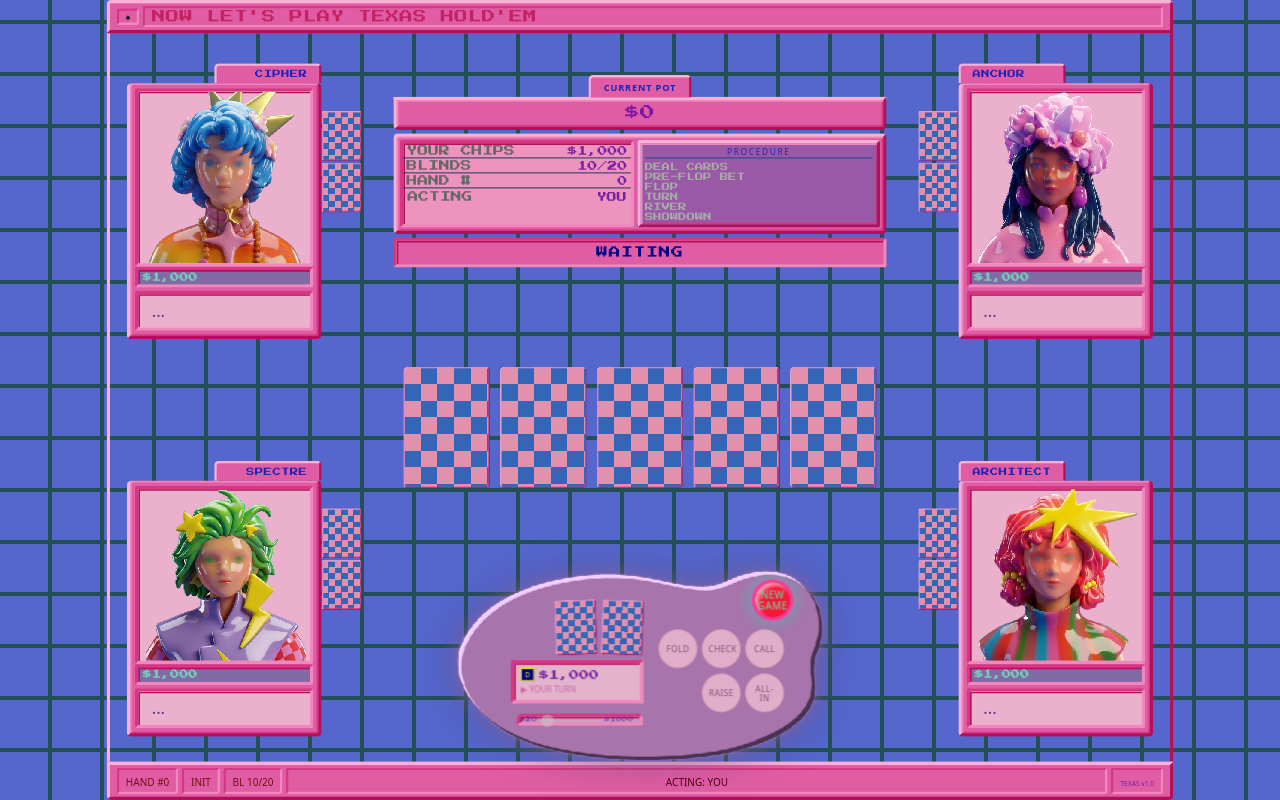
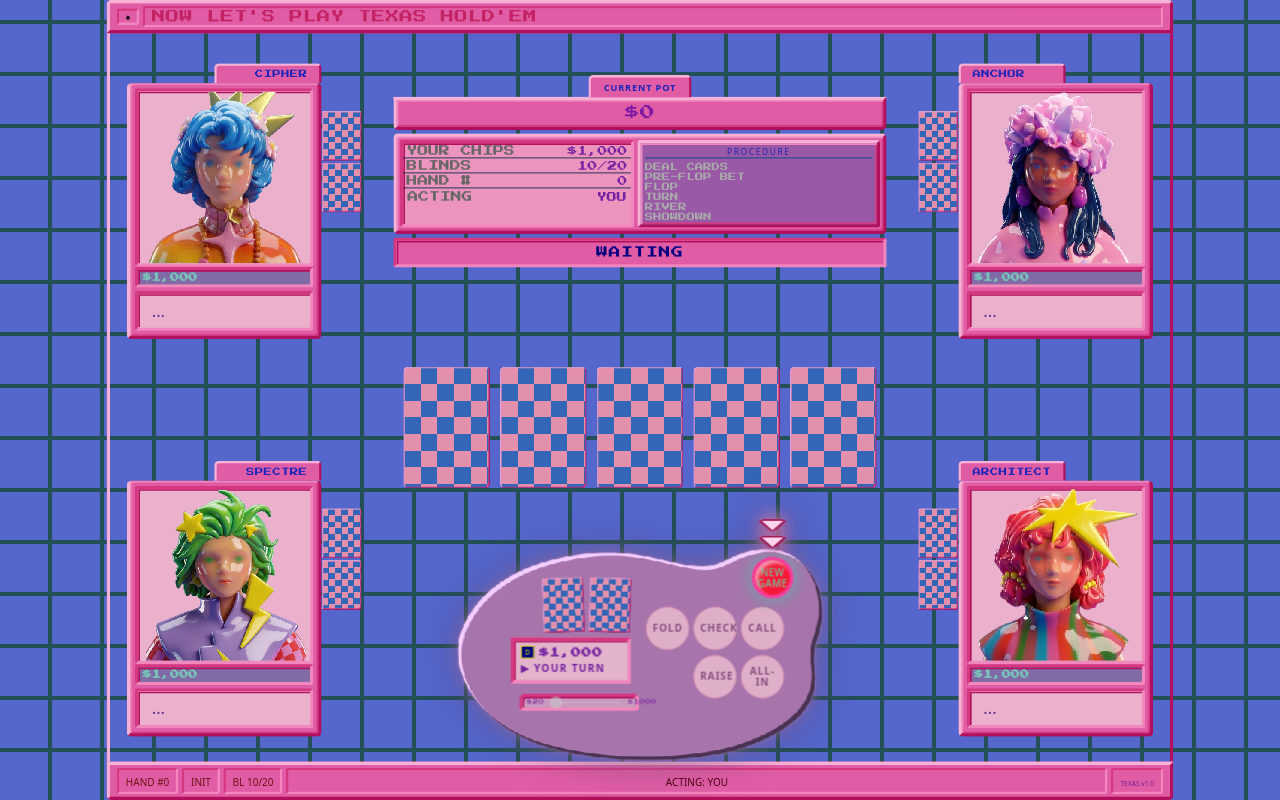
Before and after one commit to yuqing-boop/texas, a React (Vite) app: page / in a window 1280 px wide. Built offline with nearby package versions, Linux system fonts and the light colour scheme; a web font is replaced by a local one.

Commit message:
minor UI tweaks

```diff
--- a/src/App.tsx
+++ b/src/App.tsx
@@ -35,6 +35,7 @@ function App() {
     humanAction,
     latestExpressions,
     restartGame,
+    lastActiveId,
   } = useGameState();
 
   useReadymag(gameState, HUMAN_ID);
@@ -78,6 +79,7 @@ function App() {
           latestExpressions={latestExpressions}
           onAction={humanAction}
           onNewGame={restartGame}
+          lastActiveId={lastActiveId}
         />
       </div>
     </div>
--- a/src/components/GameTable.tsx
+++ b/src/components/GameTable.tsx
@@ -31,6 +31,7 @@ interface GameTableProps {
   latestExpressions: Record<string, ExpressionType>;
   onAction: (action: PlayerAction) => void;
   onNewGame: () => void;
+  lastActiveId: string | null;
 }
 
 function profileFor(id: string) {
@@ -50,6 +51,7 @@ export function GameTable({
   latestExpressions,
   onAction,
   onNewGame,
+  lastActiveId,
 }: GameTableProps) {
   const {
     players,
@@ -124,7 +126,7 @@ export function GameTable({
           key={p.id}
           player={p}
           isHuman={false}
-          isActive={idx === activePlayerIndex}
+          isActive={idx === activePlayerIndex || p.id === lastActiveId}
           isDealer={idx === dealerIndex}
           revealCards={revealAll}
           aiProfile={prof}
--- a/src/components/HumanControlPanel.tsx
+++ b/src/components/HumanControlPanel.tsx
@@ -61,6 +61,10 @@ export function HumanControlPanel({
     setRaiseAmount(sliderLow);
   }, [sliderLow]);
 
+  const showNewGameArrow = promptNewGame;
+  const showTurnPulse =
+    isActive && !player.folded && !player.allIn && !promptNewGame;
+
   return (
     <div
       className={[
@@ -70,6 +74,16 @@ export function HumanControlPanel({
         .filter(Boolean)
         .join(' ')}
     >
+      {showNewGameArrow && (
+        <div className="arcade-hint-arrow arcade-hint-arrow--new-game" aria-hidden>
+          <div className="arcade-hint-arrow__bob">
+            <span className="arcade-hint-arrow__stack arcade-hint-arrow__stack--down arcade-hint-arrow__stack--prominent">
+              <span className="arcade-hint-arrow__glyph">▼</span>
+              <span className="arcade-hint-arrow__glyph">▼</span>
+            </span>
+          </div>
+        </div>
+      )}
       <div
         className={[
           'human-control-panel-oval',
@@ -117,7 +131,7 @@ export function HumanControlPanel({
           className="human-control-stats-box"
           style={{
             width: '100%',
-            maxWidth: 240,
+            maxWidth: 280,
             borderStyle: 'solid',
             borderWidth: 'var(--bevel-outer)',
             borderColor: 'var(--win-dark) var(--win-light) var(--win-light) var(--win-dark)',
@@ -157,38 +171,43 @@ export function HumanControlPanel({
               </span>
             )}
             <span
+              className="stat-note-line"
               style={{
                 fontFamily: 'var(--font-arcade)',
                 fontSize: 12,
-                color: 'rgba(117, 34, 160, 1)',
               }}
             >
               ${player.chips.toLocaleString()}
             </span>
           </div>
           {player.currentBet > 0 && (
-            <div style={{ fontFamily: 'var(--font-arcade)', fontSize: 8, color: 'rgba(102, 102, 102, 1)' }}>
+            <div
+              className="stat-note-line"
+              style={{
+                fontFamily: 'var(--font-arcade)',
+                fontSize: 10,
+              }}
+            >
               BET ${player.currentBet}
             </div>
           )}
           {player.allIn && !player.folded && (
-            <div style={{ fontFamily: 'var(--font-pixel)', fontSize: 8, color: '#FF8800' }}>ALL-IN</div>
+            <div className="stat-note-line" style={{ fontFamily: 'var(--font-pixel)', fontSize: 12 }}>
+              ALL-IN
+            </div>
           )}
           {player.folded && (
             <div style={{ fontFamily: 'var(--font-pixel)', fontSize: 7, color: '#880000' }}>FOLDED</div>
           )}
           {isActive && !player.folded && !player.allIn && (
-            <div
-              className="blink"
-              style={{ fontFamily: 'var(--font-pixel)', fontSize: 10, color: 'rgba(211, 102, 163, 1)' }}
-            >
+            <div className="blink stat-note-line" style={{ fontFamily: 'var(--font-pixel)', fontSize: 12 }}>
               ▶ YOUR TURN
             </div>
           )}
         </div>
 
         <div
-          className={['human-control-slider-arc', 'human-control-slider-arc--embedded', !raiseSliderActive && 'human-control-slider-arc--inactive'].filter(Boolean).join(' ')}
+          className={['human-control-slider-arc', 'human-control-slider-arc--embedded', !raiseSliderActive && 'human-control-slider-arc--inactive', showTurnPulse && raiseSliderActive && 'slider-turn-pulse'].filter(Boolean).join(' ')}
         >
           <span
             className="human-control-slider-arc__label"
@@ -231,14 +250,18 @@ export function HumanControlPanel({
               alignItems: 'flex-start',
               gap: 6,
               padding: '4px 0 8px',
+              width: '100%',
+              maxWidth: 280,
+              boxSizing: 'border-box',
             }}
           >
             <div
+              className="stat-note-line"
               style={{
                 fontFamily: 'var(--font-pixel)',
-                fontSize: 8,
-                color: 'rgba(41, 0, 0, 1)',
+                fontSize: 12,
                 textAlign: 'left',
+                whiteSpace: 'nowrap',
               }}
             >
               BUSTED — NO CHIPS LEFT
@@ -262,7 +285,7 @@ export function HumanControlPanel({
         <div className="human-control-actions-arc" aria-label="Check, fold, call, raise, and all-in">
           <button
             type="button"
-            className={['btn', 'btn-fold', !foldOk && 'human-control-action--unavailable'].filter(Boolean).join(' ')}
+            className={['btn', 'btn-fold', !foldOk && 'human-control-action--unavailable', showTurnPulse && foldOk && 'btn-turn-pulse'].filter(Boolean).join(' ')}
             disabled={!foldOk}
             onClick={() => foldOk && onAction({ type: 'fold' })}
           >
@@ -270,7 +293,7 @@ export function HumanControlPanel({
           </button>
           <button
             type="button"
-            className={['btn', 'btn-check', !checkOk && 'human-control-action--unavailable'].filter(Boolean).join(' ')}
+            className={['btn', 'btn-check', !checkOk && 'human-control-action--unavailable', showTurnPulse && checkOk && 'btn-turn-pulse'].filter(Boolean).join(' ')}
             disabled={!checkOk}
             onClick={() => checkOk && onAction({ type: 'check' })}
             title={checkOk ? 'Check (no bet to call)' : 'Not available: you cannot check now'}
@@ -279,7 +302,7 @@ export function HumanControlPanel({
           </button>
           <button
             type="button"
-            className={['btn', 'btn-call', !callOk && 'human-control-action--unavailable'].filter(Boolean).join(' ')}
+            className={['btn', 'btn-call', !callOk && 'human-control-action--unavailable', showTurnPulse && callOk && 'btn-turn-pulse'].filter(Boolean).join(' ')}
             disabled={!callOk}
             onClick={() => callOk && onAction({ type: 'call' })}
           >
@@ -287,7 +310,7 @@ export function HumanControlPanel({
           </button>
           <button
             type="button"
-            className={['btn', 'btn-raise', !raiseSliderActive && 'human-control-action--unavailable'].filter(Boolean).join(' ')}
+            className={['btn', 'btn-raise', !raiseSliderActive && 'human-control-action--unavailable', showTurnPulse && raiseSliderActive && 'btn-turn-pulse'].filter(Boolean).join(' ')}
             disabled={!raiseSliderActive}
             onClick={() => raiseSliderActive && onAction({ type: 'raise', amount: clampedRaise })}
           >
@@ -295,7 +318,7 @@ export function HumanControlPanel({
           </button>
           <button
             type="button"
-            className={['btn', 'btn-allin', !allinOk && 'human-control-action--unavailable'].filter(Boolean).join(' ')}
+            className={['btn', 'btn-allin', !allinOk && 'human-control-action--unavailable', showTurnPulse && allinOk && 'btn-turn-pulse'].filter(Boolean).join(' ')}
             disabled={!allinOk}
             onClick={() => allinOk && onAction({ type: 'all-in' })}
           >
--- a/src/hooks/useGameState.ts
+++ b/src/hooks/useGameState.ts
@@ -165,6 +165,8 @@ export interface UseGameStateReturn {
   humanAction: (action: PlayerAction) => void;
   latestExpressions: Record<string, ExpressionType>;
   restartGame: () => void;
+  /** ID of the AI that just acted; panel stays highlighted for ~1.5s after their dialogue appears */
+  lastActiveId: string | null;
 }
 
 export function useGameState(): UseGameStateReturn {
@@ -176,6 +178,8 @@ export function useGameState(): UseGameStateReturn {
 
   const [chatMessages, setChatMessages] = useState<ChatMessage[]>([]);
   const [isAIThinking, setIsAIThinking] = useState(false);
+  const [lastActiveId, setLastActiveId] = useState<string | null>(null);
+  const lastActiveTimerRef = useRef<ReturnType<typeof setTimeout> | null>(null);
 
   const handNumberForChatRef = useRef(gameState.handNumber);
   useEffect(() => {
@@ -230,6 +234,10 @@ export function useGameState(): UseGameStateReturn {
         const ctx = buildAIContext(state, activePlayer, profile.personality);
         const action = decideAIAction(ctx);
         pushChat(activePlayer.id, activePlayer.name, profile.personality, action.type);
+        // Keep this player's panel highlighted while their dialogue is visible
+        setLastActiveId(activePlayer.id);
+        if (lastActiveTimerRef.current) clearTimeout(lastActiveTimerRef.current);
+        lastActiveTimerRef.current = setTimeout(() => setLastActiveId(null), 1500);
         gameRef.current.applyAction(action);
       } catch {
         // guard against stale state
@@ -254,6 +262,8 @@ export function useGameState(): UseGameStateReturn {
     gameRef.current.startHand();
     setChatMessages([]);
     setIsAIThinking(false);
+    setLastActiveId(null);
+    if (lastActiveTimerRef.current) clearTimeout(lastActiveTimerRef.current);
     setGameState({ ...gameRef.current.getState() });
   }, []);
 
@@ -326,5 +336,6 @@ export function useGameState(): UseGameStateReturn {
     humanAction,
     latestExpressions,
     restartGame,
+    lastActiveId,
   };
 }
--- a/src/styles/retro.css
+++ b/src/styles/retro.css
@@ -23,6 +23,10 @@
 
   /* Content / text */
   --text-panel:   #1a24bb;
+  /* Small action/status lines (ALL-IN, BET, AI side tab) — same family as human chip readout */
+  --stat-note-text: rgba(117, 34, 160, 1);
+  --stat-note-weight: 800;
+  --stat-note-tracking: 0.14em;
   --text-dim:     #75229c;   /* deemphasized on mauve */
   --text-cyan:    #473bad;
   --text-bright:  #7a1992;
@@ -86,8 +90,12 @@
   --game-center-board-max: 960px; /* community row: up to this, or full column if narrower */
 
   /* HumanControlPanel action arc: circular FOLD / CHECK / CALL / RAISE / ALL-IN */
-  --human-action-arc-cell: 47px; /* was 62px (−15px diameter) */
+  --human-action-arc-cell: 52px;
   --human-action-arc-gap: 4px;
+
+  /* Arcade hint arrows (NEW GAME / your turn) — pixel outline + pink fill */
+  --arcade-hint-pink: #ffc8e8;
+  --arcade-hint-pink-deep: #9d205c;
 }
 
 /* ─── Base Reset ───────────────────────────────────────────────────────────── */
@@ -249,7 +257,8 @@
   flex: 1 1 auto;
   min-width: 0;
   max-width: 100%;
-  width: 260px;
+  /* Wide enough for “BUSTED — NO CHIPS LEFT” + stats/slider on one row */
+  width: 300px;
   margin: 15px 0 15px 30px;
   padding: 0 10px;
   box-sizing: border-box;
@@ -300,7 +309,8 @@
   max-width: 100%;
   box-sizing: border-box;
   pointer-events: auto;
-  height: 100px;
+  min-height: 124px;
+  height: auto;
   margin: 30px -20px;
   padding: 20px 5px 20px 20px;
   overflow: visible;
@@ -358,23 +368,27 @@
   min-width: 0;
 }
 
-/* Raise strip tucked under chip stats — compact track, not full blob width */
+/* Raise strip under chip stats — width matches stats card; track uses remaining flex space */
 .human-control-slider-arc--embedded {
   width: 100%;
-  max-width: 152px;
-  margin-left: 0;
+  max-width: 280px;
+  align-self: stretch;
+  margin-left: 10px;
   margin-right: 0;
   margin-top: 4px;
   margin-bottom: 2px;
+  padding: 3px 5px;
   justify-content: flex-start;
-  align-items: flex-end;
-  gap: 4px;
+  align-items: center;
+  gap: 6px;
   border-bottom-left-radius: var(--panel-radius-sm) !important;
   border-bottom-right-radius: var(--panel-radius-sm) !important;
 }
 
 .human-control-slider-arc--embedded input[type='range'] {
-  max-width: 72px;
+  flex: 1 1 auto;
+  min-width: 88px;
+  max-width: none;
 }
 
 /* Reserved raise strip when raising is N/A: same box, pink/muted, non-interactive */
@@ -1231,6 +1245,93 @@ body {
   opacity: 1;
   filter: none;
 }
+
+/* Floating arcade arrows — parent .human-control-panel-oval-outer is overflow-visible */
+.arcade-hint-arrow {
+  position: absolute;
+  z-index: 5;
+  pointer-events: none;
+}
+.arcade-hint-arrow__bob {
+  will-change: transform;
+}
+.arcade-hint-arrow__stack {
+  display: flex;
+}
+.arcade-hint-arrow__stack--down {
+  flex-direction: column;
+  align-items: center;
+  gap: 0;
+  line-height: 0.55;
+}
+/* NEW GAME: double stack + scales with larger glyphs */
+.arcade-hint-arrow__stack--prominent {
+  line-height: 0.45;
+  filter: drop-shadow(0 3px 6px rgba(157, 32, 92, 0.55));
+}
+.arcade-hint-arrow__glyph {
+  font-family: var(--font-arcade);
+  font-size: 10px;
+  line-height: 1;
+  color: var(--arcade-hint-pink);
+  text-shadow:
+    1px 0 0 var(--arcade-hint-pink-deep),
+    -1px 0 0 var(--arcade-hint-pink-deep),
+    0 1px 0 var(--arcade-hint-pink-deep),
+    0 -1px 0 var(--arcade-hint-pink-deep);
+  image-rendering: pixelated;
+}
+
+@keyframes arcade-hint-bob-down {
+  0%, 100% {
+    transform: translateX(-50%) translateY(0);
+  }
+  50% {
+    transform: translateX(-50%) translateY(7px);
+  }
+}
+
+/* Vertical-only bob — parent handles horizontal centering */
+@keyframes arcade-hint-bob-y {
+  0%, 100% {
+    transform: translateY(0);
+  }
+  50% {
+    transform: translateY(10px);
+  }
+}
+
+/* Above NEW GAME: lobe row is right:0 margin-right:25px width:62px inside the same container,
+   so button center = 100% − 25px − 31px = 56px from right edge */
+.arcade-hint-arrow--new-game {
+  left: calc(100% - 56px);
+  top: -50px;
+  transform: translateX(-50%);
+  width: max-content;
+  height: 0;
+}
+.arcade-hint-arrow--new-game .arcade-hint-arrow__bob {
+  animation: arcade-hint-bob-y 1.05s ease-in-out infinite;
+}
+.arcade-hint-arrow--new-game .arcade-hint-arrow__glyph {
+  display: inline-block;
+  font-size: 20px;
+  color: #ffd6ef;
+  /* stretch each triangle ~2× wider so it reads as a big chunky arcade arrow */
+  transform: scaleX(2.2);
+  transform-origin: center;
+  text-shadow:
+    2px 0 0 var(--arcade-hint-pink-deep),
+    -2px 0 0 var(--arcade-hint-pink-deep),
+    0 2px 0 var(--arcade-hint-pink-deep),
+    0 -2px 0 var(--arcade-hint-pink-deep),
+    1px 1px 0 var(--arcade-hint-pink-deep),
+    -1px -1px 0 var(--arcade-hint-pink-deep),
+    1px -1px 0 var(--arcade-hint-pink-deep),
+    -1px 1px 0 var(--arcade-hint-pink-deep),
+    0 0 14px rgba(255, 182, 220, 1);
+}
+
 .human-control-panel-oval .human-control-panel-lobe-btn.human-control-action--unavailable:disabled,
 .human-control-panel-oval .human-control-panel-lobe-btn.human-control-action--unavailable {
   color: rgba(86, 31, 85, 0.65) !important;
@@ -1261,8 +1362,10 @@ body {
   background-image: none;
   box-shadow: inset 4px 4px 4px 0px rgba(255, 255, 255, 0.3);
   font-family: var(--font-pixel);
-  font-size: 10px;
-  line-height: 1.1;
+  font-size: 12px;
+  font-weight: 800;
+  letter-spacing: 0.1em;
+  line-height: 1.12;
   color: #2a0f00;
   white-space: normal;
   text-align: center;
@@ -1368,6 +1471,55 @@ body {
   background-color: #cc4a3b;
 }
 
+/* Your-turn glow pulse — applied to each available action button when it's the human's turn */
+@keyframes btn-turn-pulse {
+  0%, 100% {
+    background-color: var(--btn-turn-pulse-base);
+    box-shadow: inset 4px 4px 4px 0 rgba(255, 255, 255, 0.3);
+  }
+  50% {
+    background-color: #ff2d8a;
+    box-shadow:
+      inset 4px 4px 4px 0 rgba(255, 255, 255, 0.5),
+      0 0 16px 6px rgba(255, 45, 138, 0.75),
+      0 0 32px 10px rgba(255, 45, 138, 0.35);
+  }
+}
+/* Each button colour is its base so the keyframe can interpolate back to it */
+.human-control-actions-arc .btn.btn-fold.btn-turn-pulse   { --btn-turn-pulse-base: #5d7557; }
+.human-control-actions-arc .btn.btn-check.btn-turn-pulse  { --btn-turn-pulse-base: rgba(255, 159, 26, 1); }
+.human-control-actions-arc .btn.btn-call.btn-turn-pulse   { --btn-turn-pulse-base: #f1866c; }
+.human-control-actions-arc .btn.btn-raise.btn-turn-pulse  { --btn-turn-pulse-base: #d26730; }
+.human-control-actions-arc .btn.btn-allin.btn-turn-pulse  { --btn-turn-pulse-base: #e55d4d; }
+.btn-turn-pulse {
+  animation: btn-turn-pulse 1.4s ease-in-out infinite;
+}
+.btn-turn-pulse:hover,
+.btn-turn-pulse:active {
+  animation: none;
+}
+
+/* Raise slider strip — same hot-pink flicker as action buttons */
+@keyframes slider-turn-pulse {
+  0%, 100% {
+    background: var(--win-bg);
+    box-shadow: inset var(--bevel-inset) var(--bevel-inset) 0 var(--win-darker);
+  }
+  50% {
+    background: #ff2d8a;
+    box-shadow:
+      inset var(--bevel-inset) var(--bevel-inset) 0 var(--win-darker),
+      0 0 14px 5px rgba(255, 45, 138, 0.7),
+      0 0 28px 8px rgba(255, 45, 138, 0.3);
+  }
+}
+.slider-turn-pulse {
+  animation: slider-turn-pulse 1.4s ease-in-out infinite;
+}
+.slider-turn-pulse:focus-within {
+  animation: none;
+}
+
 .btn-deal  { color: var(--title-bg); font-size: 10px; }
 
 /* Range input */
@@ -1375,6 +1527,18 @@ input[type='range'] {
   accent-color: var(--title-bg);
   cursor: pointer;
   height: 4px;
+}
+
+/* Bold purple stat / action captions (human oval, classic panel, AI side tab) */
+.stat-note-line {
+  color: var(--stat-note-text);
+  font-weight: var(--stat-note-weight);
+  letter-spacing: var(--stat-note-tracking);
+}
+
+/* Chip total: keep tracking tighter than caption lines */
+.human-control-stats-topline .stat-note-line {
+  letter-spacing: 0.06em;
 }
 
 /* ─── Chip Display ─────────────────────────────────────────────────────────── */
```
Also changed, not shown: src/components/PlayerPanel.tsx (+9 -12 lines).
